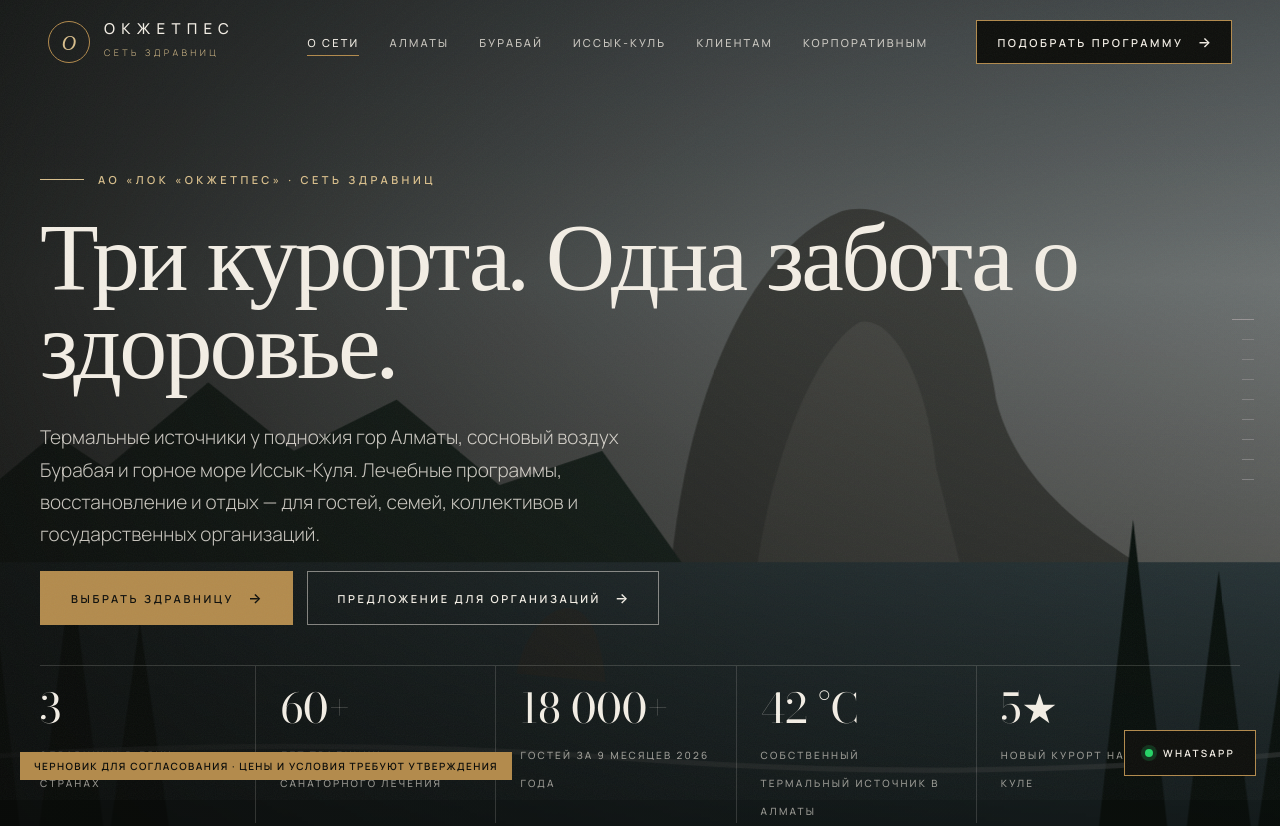
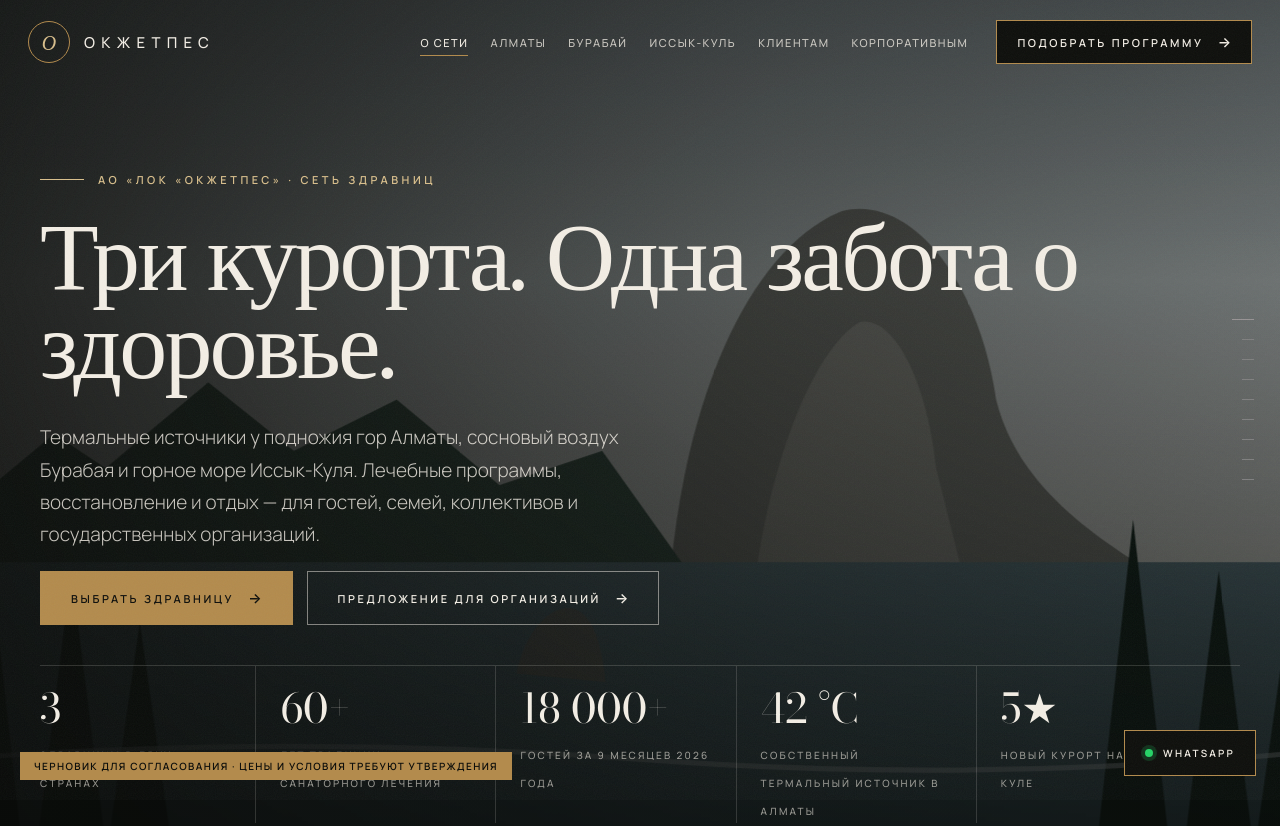
Before and after one commit to dauletulyaidyn/okzhetpes-site, a plain HTML site: page index.html in a window 1280 px wide. Shown: the top 826 px of the page. Drawn offline with nearby package versions, Linux system fonts and the light colour scheme.

Commit message:
Шапка: пункты меню не переносятся на узких экранах
Co-Authored-By: Claude Opus 5.5 <noreply@anthropic.com>

```diff
--- a/almaty.html
+++ b/almaty.html
@@ -8,7 +8,7 @@
 <meta name="description" content="Almaty Resort: собственный термальный источник 42 °C, грязелечение, check-up, лечение суставов, сердца, женского и мужского здоровья. 3 км от Алматы.">
 <link rel="preconnect" href="https://fonts.googleapis.com"><link rel="preconnect" href="https://fonts.gstatic.com" crossorigin>
 <link href="https://fonts.googleapis.com/css2?family=Bodoni+Moda:ital,opsz,wght@0,6..96,400;0,6..96,500;1,6..96,400&family=Manrope:wght@300;400;500;600;700&display=swap" rel="stylesheet">
-<link rel="stylesheet" href="assets/style.css?v=3">
+<link rel="stylesheet" href="assets/style.css?v=4">
 </head>
 <body>
 <div id="site-header"></div>
@@ -135,6 +135,6 @@
 
 <div id="lead-slot" data-resort="Алматы"></div>
 <div id="site-footer"></div>
-<script src="assets/site.js?v=3"></script>
+<script src="assets/site.js?v=4"></script>
 </body>
 </html>
--- a/assets/style.css
+++ b/assets/style.css
@@ -312,3 +312,6 @@ footer .legal { border-top: 1px solid var(--line-d); padding-top: 24px; font-siz
   .hero h1 { font-size: clamp(54px, min(8.4vw, 12vh), 148px); }
 }
 @media (max-width: 760px) { .hero-facts { flex-wrap: wrap; } .hero-facts > div { flex: 1 1 40%; } }
+.nav a, .top .btn { white-space: nowrap; }
+@media (max-width: 1360px) { .top .wrap { gap: 20px; padding: 0 28px; } .nav a { letter-spacing: .14em; padding: 10px 8px; } .nav a::after { left: 8px; } .nav a:hover::after, .nav a.on::after { right: 8px; } .brand small { display: none; } }
+@media (max-width: 1100px) { .top .btn { display: none; } }
--- a/index.html
+++ b/index.html
@@ -8,7 +8,7 @@
 <meta name="description" content="Сеть санаториев АО «ЛОК «Окжетпес»: лечение, восстановление и отдых в Алматы, Бурабае и на Иссык-Куле. Программы для гостей, семей, компаний и государственных организаций.">
 <link rel="preconnect" href="https://fonts.googleapis.com"><link rel="preconnect" href="https://fonts.gstatic.com" crossorigin>
 <link href="https://fonts.googleapis.com/css2?family=Bodoni+Moda:ital,opsz,wght@0,6..96,400;0,6..96,500;1,6..96,400&family=Manrope:wght@300;400;500;600;700&display=swap" rel="stylesheet">
-<link rel="stylesheet" href="assets/style.css?v=3">
+<link rel="stylesheet" href="assets/style.css?v=4">
 </head>
 <body>
 <div id="site-header"></div>
@@ -170,6 +170,6 @@
 
 <div id="lead-slot"></div>
 <div id="site-footer"></div>
-<script src="assets/site.js?v=3"></script>
+<script src="assets/site.js?v=4"></script>
 </body>
 </html>
```
Also changed, not shown: burabay.html (+2 -2 lines), clients.html (+2 -2 lines), corporate.html (+2 -2 lines), issyk-kul.html (+2 -2 lines).
